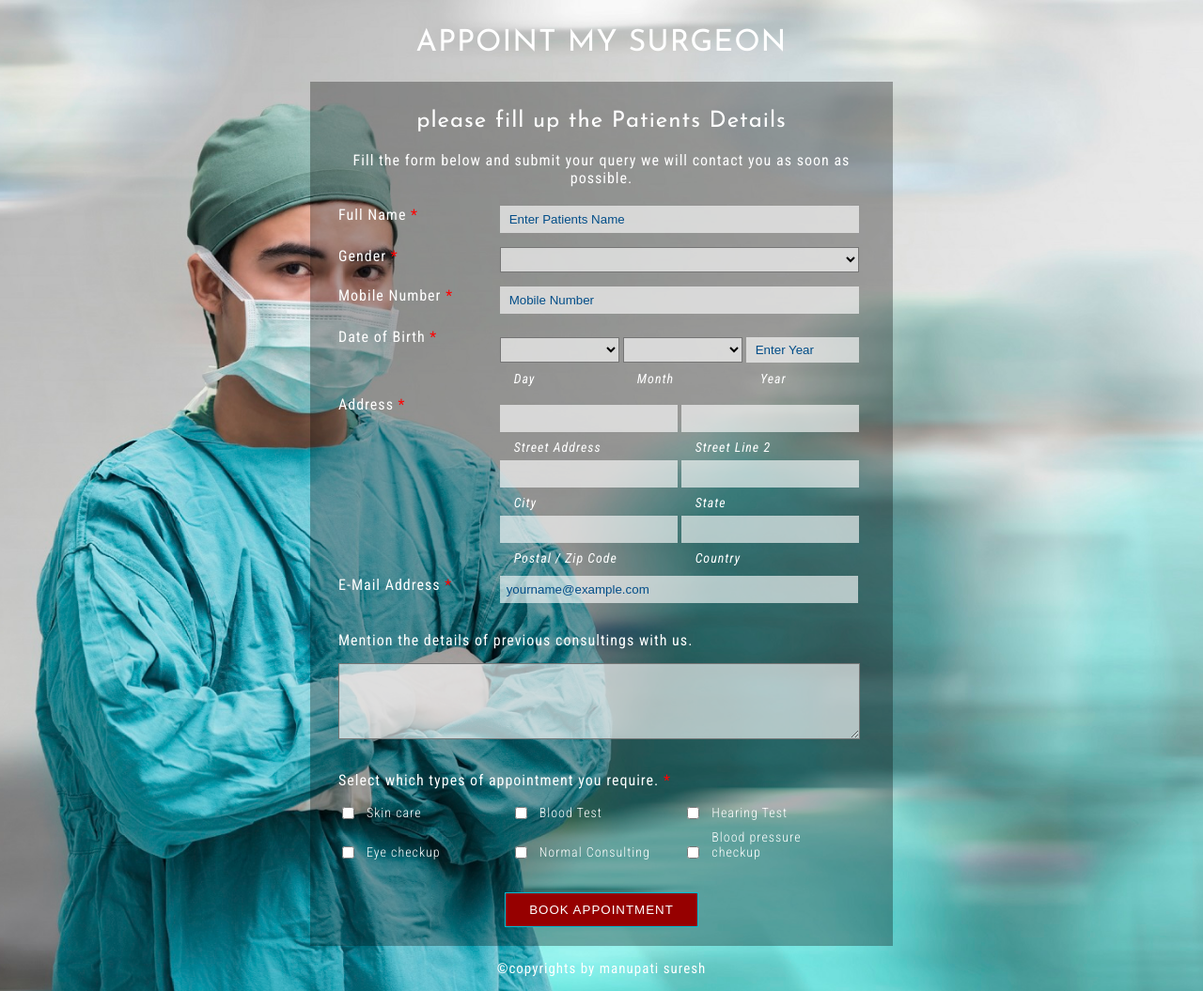
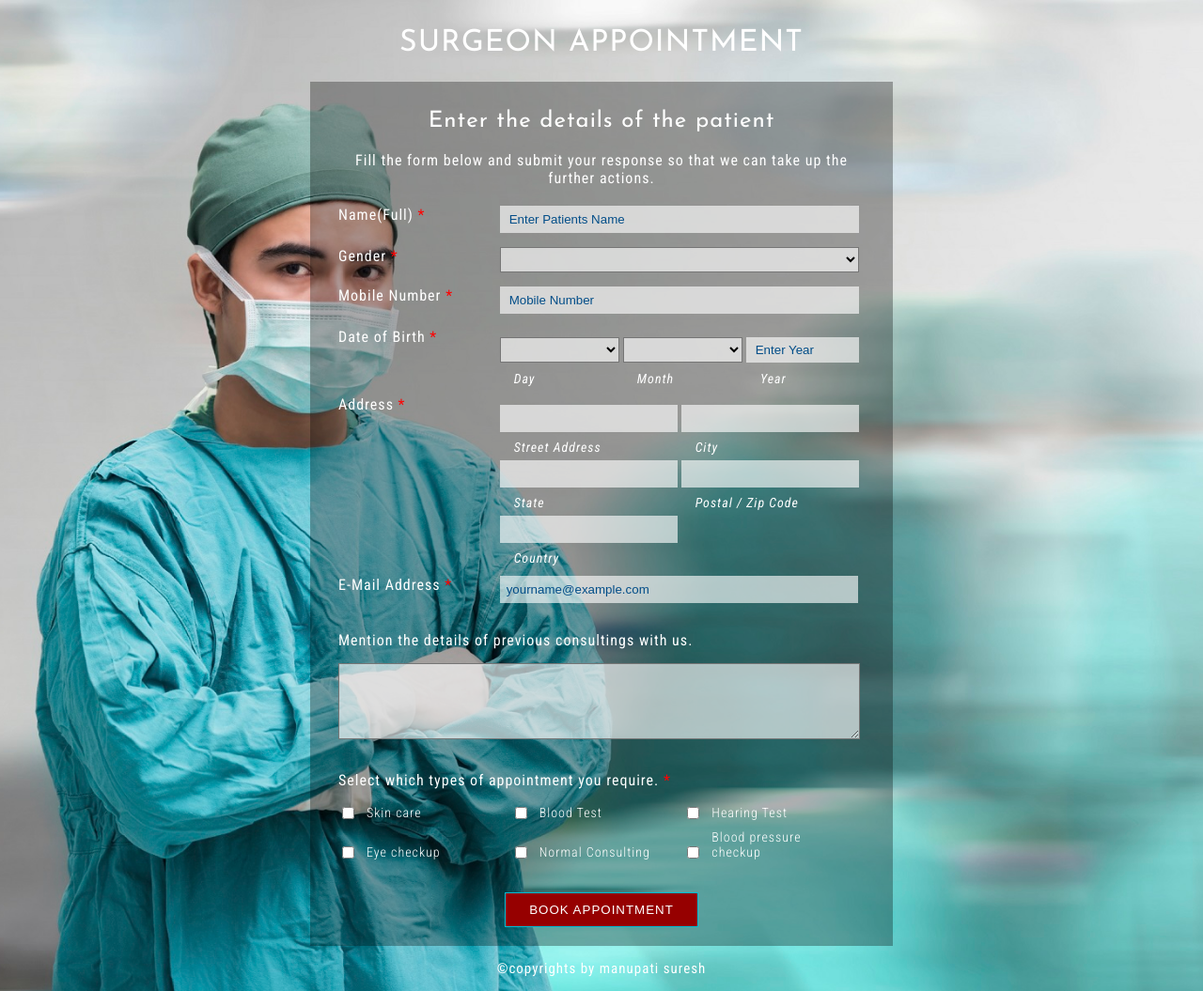
Before and after one commit to Manupati-Suresh/appointsurgeon, a plain HTML site: page index.html in a window 1280 px wide. Shown: the whole page at 94% size. Drawn offline with Linux system fonts and the light colour scheme.

Commit message:
Update index.html

```diff
--- a/index.html
+++ b/index.html
@@ -7,8 +7,7 @@
 <head>
 	<!-- Meta tags -->
 	<title>Appoint My surgeon</title>
-	<meta name="keywords" content="Appoint My Doctor Form Responsive widget, Flat Web Templates, Android Compatible web template,
-	Smartphone Compatible web template, free webdesigns for Nokia, Samsung, LG, SonyEricsson, Motorola web design" />
+	<meta name="keywords" content="Appoint My Surgeon " />
 	<meta charset="utf-8">
 	<meta http-equiv="X-UA-Compatible" content="IE=edge">
 	<meta name="viewport" content="width=device-width, initial-scale=1">
@@ -22,19 +21,19 @@
 <body>
 	<div class="w3ls-banner">
 	<div class="heading">
-		<h1>Appoint My surgeon</h1>
+		<h1>Surgeon Appointment</h1>
 	</div>
 		<div class="container">
 			<div class="heading">
-				<h2>please fill up the Patients Details</h2>
-				<p>Fill the form below and submit your query we will contact you as soon as possible.</p>
+				<h2>Enter the details of the patient</h2>
+				<p>Fill the form below and submit your response so that we can take up the further actions.</p>
 			</div>
 			<div class="agile-form">
 				<form action="/" method="post">
 					<ul class="field-list">
 						<li>
 							<label class="form-label">
-								Full Name
+								Name(Full)
 								<span class="form-required"> * </span>
 							</label>
 							<div class="form-input">
@@ -141,10 +140,7 @@
 									<input type="text" name="street_address" placeholder=" " required>
 									<label class="form-sub-label1"> Street Address </label>
 								</span>
-								<span class="form-sub-label">
-									<input type="text" name="street_address2" placeholder=" " required>
-									<label class="form-sub-label1"> Street Line 2 </label>
-								</span>
+
 								<span class="form-sub-label">
 									<input type="text" name="city" placeholder=" " required>
 									<label class="form-sub-label1"> City </label>
```
